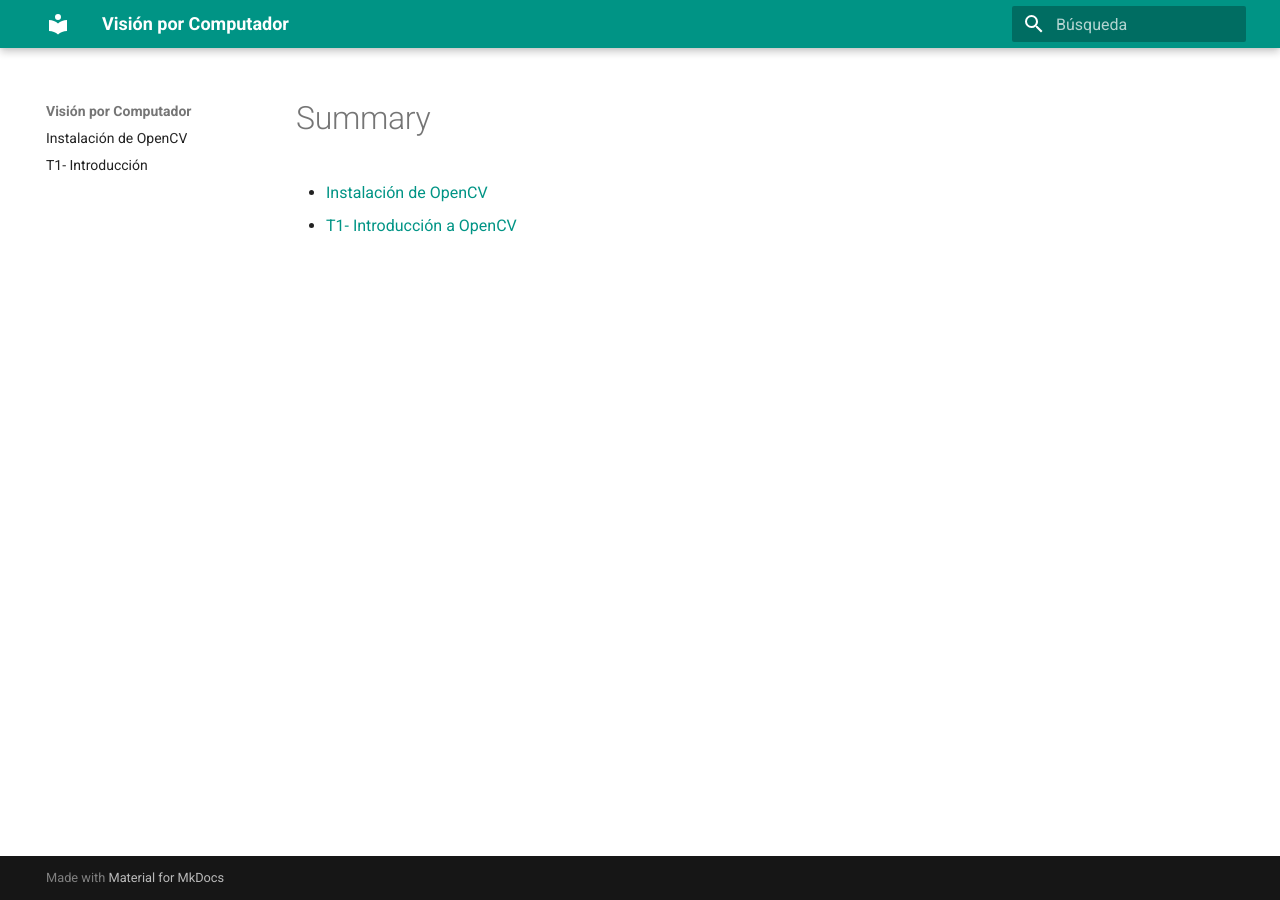
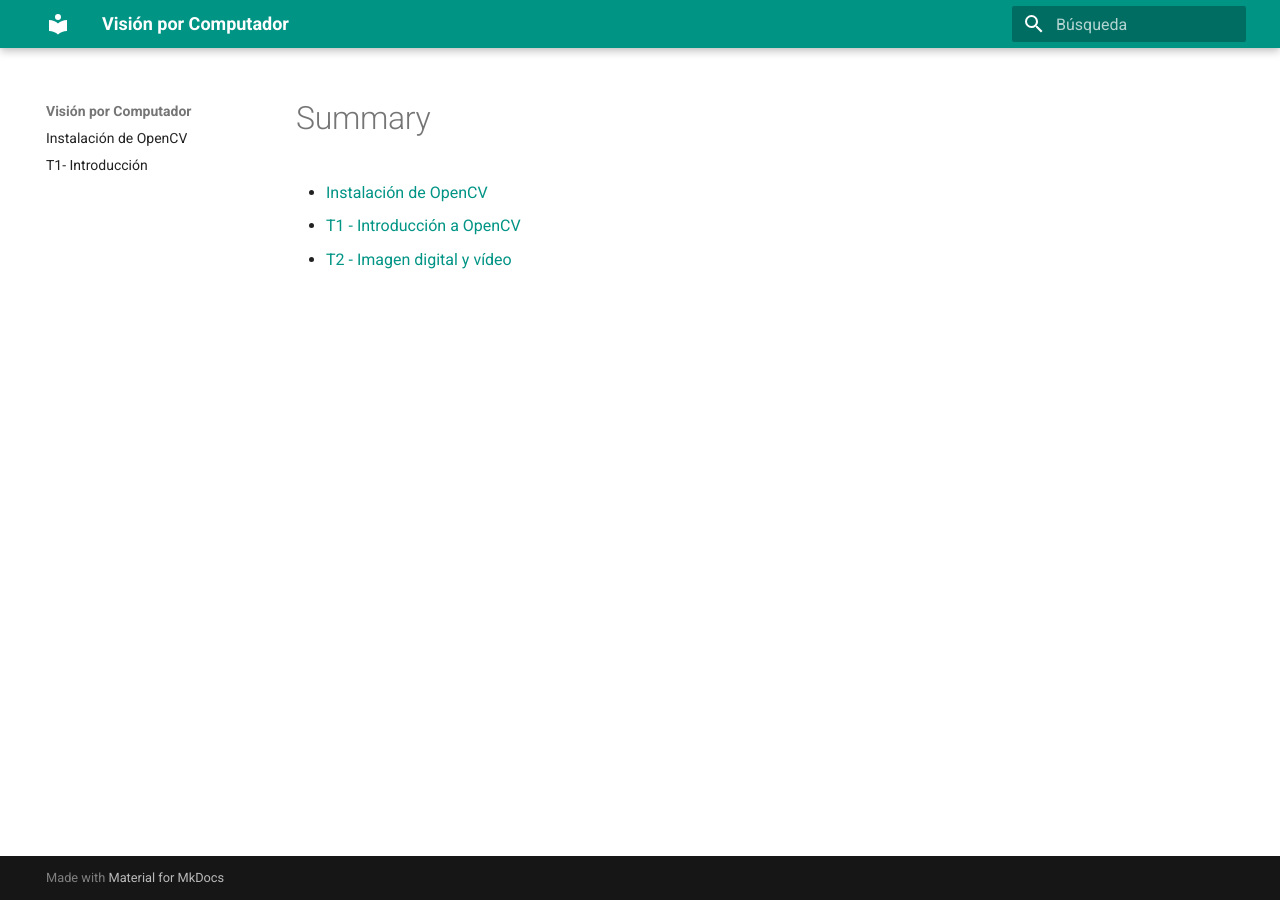
Before and after one commit to pertusa/VisionPorComputador, an MkDocs documentation site: the page built from docs/SUMMARY.md, in a window 1280 px wide. Built offline with MkDocs 1.6.1 and Material for MkDocs 9.7.7, drawn with Linux system fonts in a browser that asks for light colours.

Commit message:
Updating SUMMARY

```diff
--- a/docs/SUMMARY.md
+++ b/docs/SUMMARY.md
@@ -1,4 +1,5 @@
 # Summary
 
 * [Instalación de OpenCV](install.md)
-* [T1- Introducción a OpenCV](intro.md)
+* [T1 - Introducción a OpenCV](intro.md)
+* [T2 - Imagen digital y vídeo](imagenvideo.md)
```
